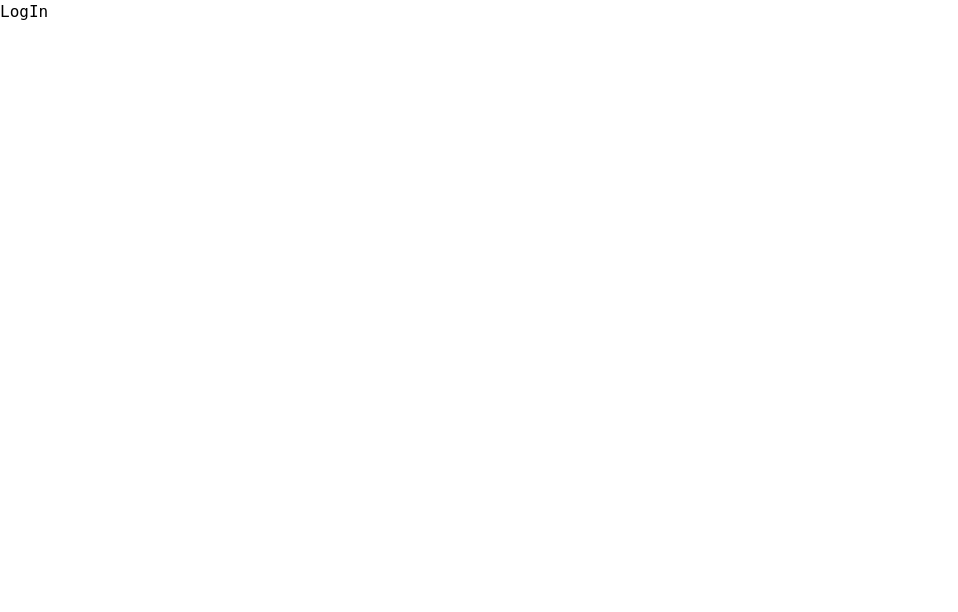
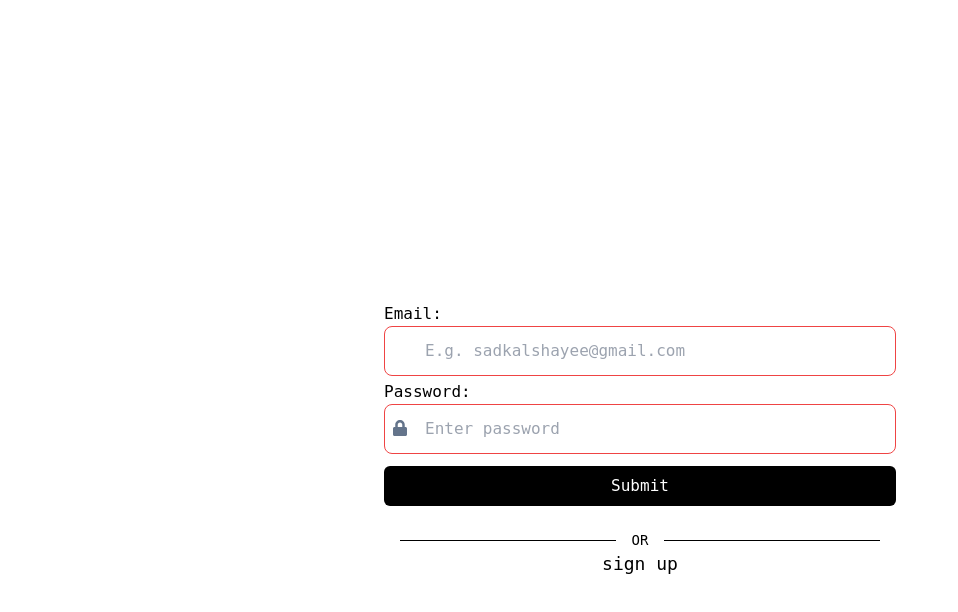
Before and after one commit to kal-aa/blog-frontend, a React (Vite) app: page /log-in in a window 1280 px wide. Shown: the top 612 px of the page, without its empty margins (0-958 px from the left). Built offline with nearby package versions, Linux system fonts and the light colour scheme.

Commit message:
finished log-in page

```diff
--- a/src/components/Login.jsx
+++ b/src/components/Login.jsx
@@ -1,5 +1,105 @@
-const LogIn = () => {
-  return <div>LogIn</div>;
+import { useState } from "react";
+import { NavLink } from "react-router-dom";
+import ClipLoader from "react-spinners/ClipLoader";
+import { FaLock } from "react-icons/fa";
+import PropTypes from "prop-types";
+
+const Login = ({ loginSubmit }) => {
+  const [isLogging, setIsLogging] = useState(false);
+  const [passwordShould, setPasswordShould] = useState("");
+  const [error, setError] = useState("");
+  const [formData, setFormData] = useState({
+    email: "",
+    password: "",
+  });
+
+  const handleChange = (e) => {
+    const { value, name } = e.target;
+    setFormData({ ...formData, [name]: value });
+  };
+
+  const handleSubmit = (e) => {
+    e.preventDefault();
+
+    if (formData.password.length < 8) {
+      setPasswordShould("Password must be greater than 8 characters");
+      setTimeout(() => {
+        setPasswordShould("");
+      }, 4000);
+    } else {
+      loginSubmit(formData, setError, setIsLogging);
+    }
+  };
+
+  return (
+    <>
+      <div className="flex flex-col justify-center items-center h-screen px-[10%] sm:px-[20%] md:px-[25%] lg:px-[30%] mt-10">
+        <div
+          className={
+            error &&
+            "flex justify-center items-center text-center border-l-8 border-red-500 px-2 rounded-xl text-red-600 border w-full h-20"
+          }
+        >
+          {error}
+        </div>
+        <form onSubmit={handleSubmit} className="w-full">
+          <label htmlFor="email">Email:</label>
+          <input
+            type="email"
+            name="email"
+            id="email"
+            value={formData.email}
+            onChange={handleChange}
+            required
+            placeholder="E.g. sadkalshayee@gmail.com"
+            className="inputStyle"
+          />
+          <label htmlFor="password">
+            Password:{" "}
+            <p className="text-red-600 text-sm inline-block">
+              {passwordShould}
+            </p>
+          </label>
+          <div className="relative">
+            <input
+              type="password"
+              name="password"
+              id="password"
+              value={formData.password}
+              onChange={handleChange}
+              required
+              placeholder="Enter password"
+              className="inputStyle"
+            />
+            <FaLock className="lockStyle" />
+          </div>
+          <button
+            disabled={isLogging}
+            className={`w-full rounded-md bg-black text-white py-2 mt-2 ${
+              !isLogging && "hover:scale-105"
+            } transition-all duration-200 ease-out`}
+          >
+            {isLogging ? "Submitting..." : "Submit"}
+            {isLogging && (
+              <ClipLoader color="white" size={10} className="ml-1" />
+            )}
+          </button>
+        </form>
+        <div className="w-full flex items-center justify-center mt-6">
+          <span className="flex-grow border-t border-black mx-4"></span>
+          <span className="text-sm">OR</span>
+          <span className="flex-grow border-t border-black mx-4"></span>
+        </div>
+        <NavLink to="/sign-up" className="hover:underline text-lg">
+          sign up
+        </NavLink>
+      </div>
+    </>
+  );
 };
 
-export default LogIn;
+Login.propTypes = {
+  loginSubmit: PropTypes.func,
+};
+
+export default Login;
--- a/src/components/Signup.jsx
+++ b/src/components/Signup.jsx
@@ -1,6 +1,6 @@
 import { useEffect, useState } from "react";
 import PropTypes from "prop-types";
-import { FaCheck } from "react-icons/fa";
+import { FaCheck, FaLock } from "react-icons/fa";
 import ClipLoader from "react-spinners/ClipLoader";
 import { NavLink } from "react-router-dom";
 
@@ -81,7 +81,7 @@ const Signup = ({ signupSubmit }) => {
             value={formData.email}
             onChange={handleChange}
             required
-            placeholder="sadkalshayee@gmail.com"
+            placeholder="E.g. sadkalshayee@gmail.com"
             className="inputStyle"
           />
 
@@ -100,11 +100,12 @@ const Signup = ({ signupSubmit }) => {
             value={formData.name}
             onChange={handleChange}
             required
-            placeholder="Kalab Sisay"
+            placeholder="E.g. Kalab Sisay"
             className="inputStyle"
           />
 
           <label htmlFor="password">Password:</label>
+          <div className="relative">
             <input
               type="password"
               name="password"
@@ -112,15 +113,19 @@ const Signup = ({ signupSubmit }) => {
               value={formData.password}
               onChange={handleChange}
               required
+              placeholder="Enter password"
               className="inputStyle"
             />
-          <label htmlFor="confirm-password">
+            <FaLock className="lockStyle" />
+          </div>
+          <label htmlFor="confirmPassword">
             Confirm Password:{" "}
             {isPasswordConfirmed && <FaCheck className="inline mb-0.5" />}
             <p className="text-red-600 text-sm inline-block">
               {passwordMatched}
             </p>
           </label>
+          <div className="relative">
             <input
               type="password"
               name="confirmPassword"
@@ -128,8 +133,11 @@ const Signup = ({ signupSubmit }) => {
               value={formData.confirmPassword}
               onChange={handleChange}
               required
+              placeholder="Enter password"
               className="inputStyle"
             />
+            <FaLock className="lockStyle" />
+          </div>
           <button
             disabled={isSigning}
             className={`w-full rounded-md bg-black text-white py-2 mt-2 ${
@@ -144,10 +152,12 @@ const Signup = ({ signupSubmit }) => {
         </form>
         <div className="w-full flex items-center justify-center mt-6">
           <span className="flex-grow border-t border-black mx-4"></span>
-        <span>OR</span>
+          <span className="text-sm">OR</span>
           <span className="flex-grow border-t border-black mx-4"></span>
         </div>
-      <NavLink to="/log-in" className="hover:underline">Log in</NavLink>
+        <NavLink to="/log-in" className="hover:underline">
+          Log in
+        </NavLink>
       </div>
     </>
   );
--- a/src/index.css
+++ b/src/index.css
@@ -13,5 +13,9 @@ body {
 
 /* sign-up page */
 .inputStyle {
-  @apply block border border-red-500 rounded-lg w-full outline-none px-2 py-2 md:py-3 focus:bg-slate-100 mb-1 hover:border-red-900
+  @apply block border border-red-500 rounded-lg w-full outline-none px-10 py-2 md:py-3 focus:bg-slate-100 mb-1 hover:border-red-900
 }
+
+.lockStyle {
+  @apply absolute top-3 left-2 text-slate-500 md:top-4
+}
--- a/src/pages/LoginPage.jsx
+++ b/src/pages/LoginPage.jsx
@@ -1,9 +1,39 @@
-import LogIn from "../components/Login";
+import { useNavigate } from "react-router-dom";
+import Login from "../components/Login";
 
 const LoginPage = () => {
+  const navigate = useNavigate();
+
+  const loginSubmit = (formData, setError, setIsLogging) => {
+    setIsLogging(true);
+    const url = `http://localhost:5000/log-in?email=${encodeURIComponent(
+      formData.email
+    )}&password=${encodeURIComponent(formData.password)}`;
+    console.log(url);
+
+    fetch(url)
+      .then((res) => {
+        if (!res.ok) {
+          return res.json().then((error) => {
+            setError(error.mssg);
+            throw new Error(error.mssg);
+          });
+        }
+        return res.json();
+      })
+      .then((data) => {
+        setIsLogging(false);
+        navigate(`/home/${data.id}`);
+      })
+      .catch((error) => {
+        setIsLogging(false)
+        console.error("Could not log-in", error);
+      });
+  };
+
   return (
     <>
-      <LogIn />
+      <Login loginSubmit={loginSubmit} />
     </>
   );
 };
```
Lines whose indentation alone changed are shown as unchanged.
